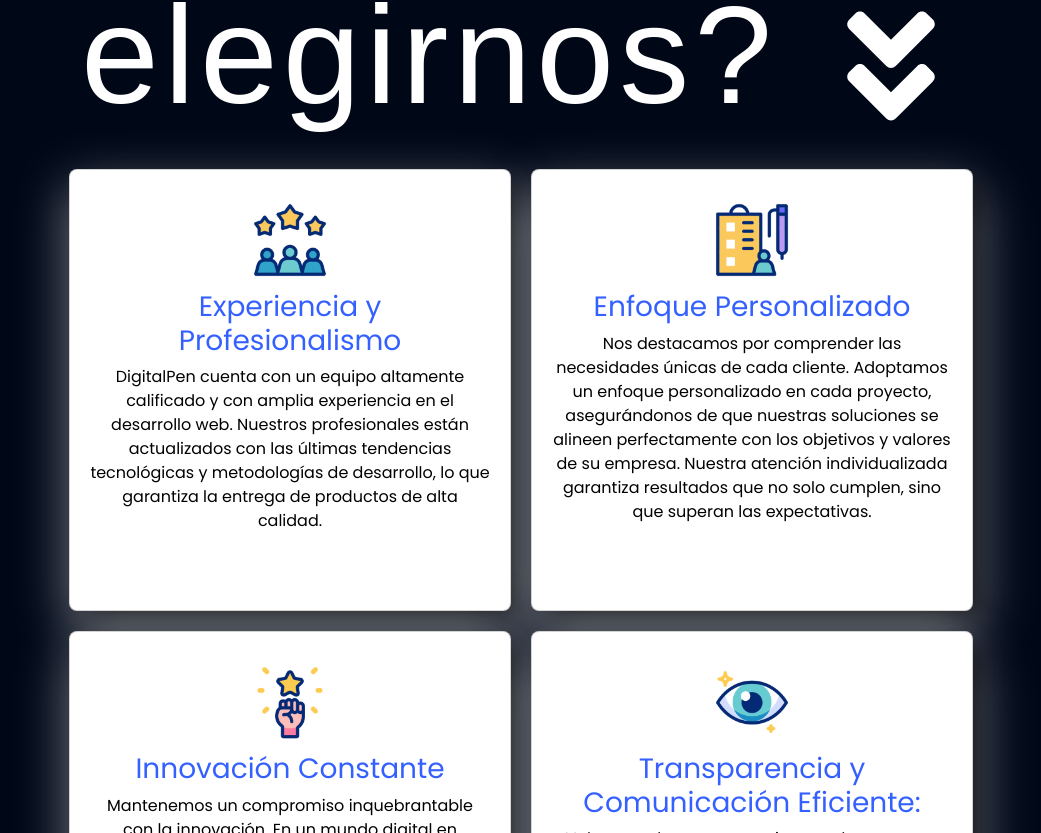
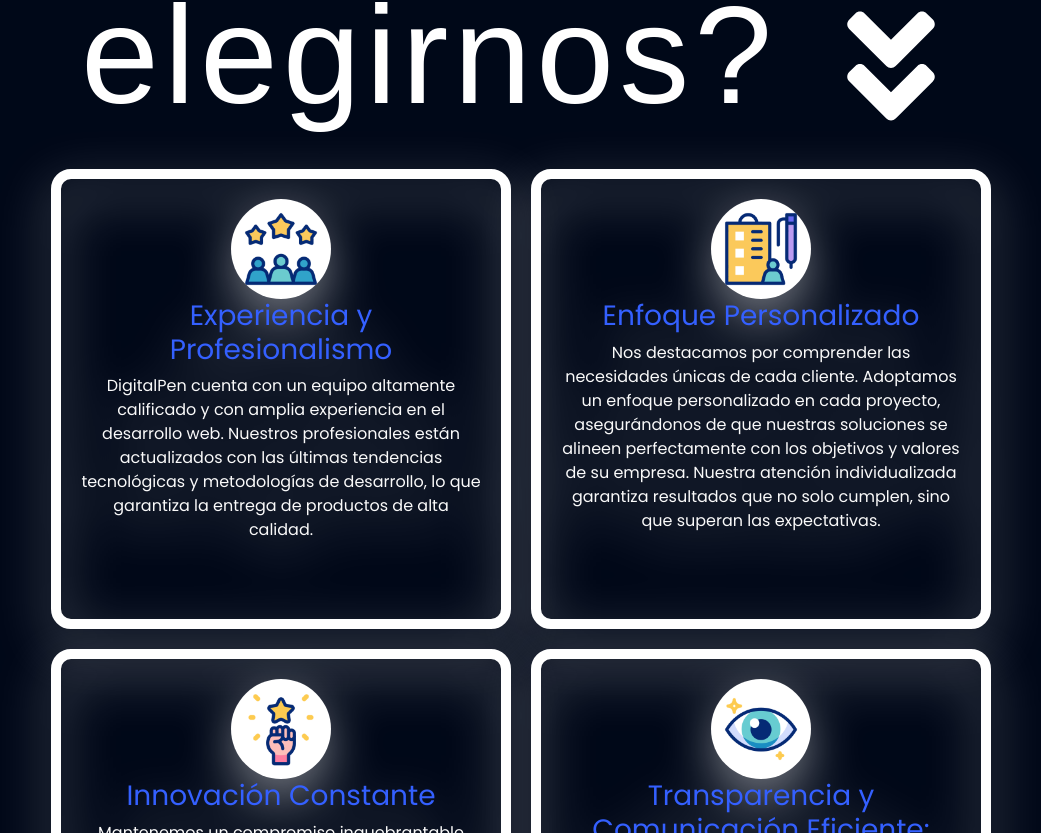
Before and after one commit to ChristianMagallanes24/DigitalPen, a React (Create React App) app: page / in a window 1280 px wide. Shown: the part 3347-4180 px from the top of the page, without its empty margins (119-1160 px from the left). Built offline with nearby package versions, Linux system fonts and the light colour scheme; a web font is replaced by a local one.

Commit message:
modi card

```diff
--- a/src/components/Servicios/_Servicios.scss
+++ b/src/components/Servicios/_Servicios.scss
@@ -96,9 +96,9 @@
             justify-content: center;
             padding: 20px;
             margin: 10px;
-            border-radius: 8px;
-            background-color: #ffffff;
-            box-shadow: 10px 10px 24px -6px rgba(0, 0, 0, 0.75);
+            border-radius: 20px;
+            border: solid 10px #fff;
+            background-color: transparent;
             width: 50%;
             height: 100%;
             filter: drop-shadow(0px 17px 25px #ffffff77);
@@ -108,7 +108,7 @@
                 align-items: center;
                 flex-direction: column;
                 display: flex;
-                color: #000000;
+                color: #fafafa;
                 font-family: 'Poppins', sans-serif;
                 max-width: 400px;
                 min-height: 300px;
@@ -203,7 +203,7 @@
                 padding: 20px;
                 margin: 10px;
                 border-radius: 8px;
-                background-color: #ffffff;
+
                 box-shadow: 10px 10px 24px -6px rgba(0, 0, 0, 0.75);
                 width: 100%;
                 height: 100%;
@@ -214,7 +214,7 @@
                     align-items: center;
                     flex-direction: column;
                     display: flex;
-                    color: #000000;
+
 
                     .elegirnos-titulo {
                         color: #3460ff;
```
